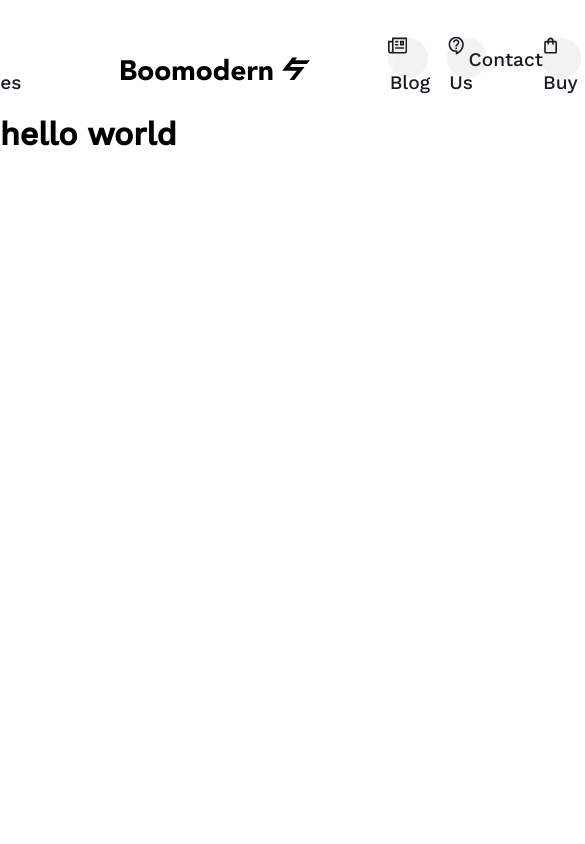
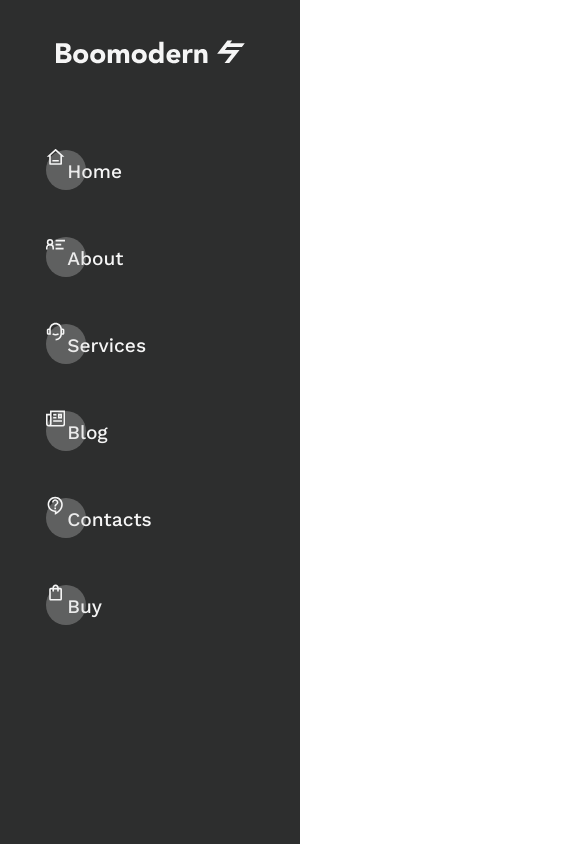
Before and after one commit to khadem-mh/boomodern, a Next.js app: page / in a window 390 px wide. Shown: the whole page, 585 px wide, since content can reach past the window. Built offline with nearby package versions, Linux system fonts and the light colour scheme.

Commit message:
handle styling navbar responsive

```diff
--- a/components/modules/Navbar/Navbar.jsx
+++ b/components/modules/Navbar/Navbar.jsx
@@ -20,7 +20,7 @@ const Navbar = () => {
             </Link>
             <ul className="navbar__left">
                 <ListItem text="Blog" children={<GrArticle />} />
-                <ListItem text="Contact Us" children={<MdOutlineContactSupport />} />
+                <ListItem text="Contacts" children={<MdOutlineContactSupport />} />
                 <ListItem text="Buy" children={<MdOutlineShoppingBag />} />
             </ul>
         </nav>
--- a/pages/index.js
+++ b/pages/index.js
@@ -3,7 +3,7 @@
 export default function Home() {
   return (
     <div>
-      <h1>hello world</h1>
+
     </div>
   );
 }
--- /dev/null
+++ b/styles/components-styles/navbar/media.css
@@ -0,0 +1,53 @@
+@media screen and (max-width: 992px) {
+
+    .navbar__parent {
+        width: 300px !important;
+        height: 100vh;
+        background-color: rgba(45, 46, 46, 1);
+        position: absolute;
+        top: 0;
+        left: 0;
+        bottom: 0;
+        flex-direction: column;
+        justify-content: unset !important;
+        overflow-y: auto;
+        direction: rtl;
+    }
+
+    .navbar__right,
+    .navbar__left {
+        width: 100%;
+        align-items: flex-end !important;
+        flex-direction: column;
+    }
+
+    .navbar__right {
+        padding-top: 5em;
+    }
+
+    .navbar__li {
+        padding: 2em 3em;
+    }
+
+    .navbar__li a {
+        color: var(--white-color) !important;
+        padding: 0 1em;
+        transition: all 300ms;
+        font-size: 1.2em;
+    }
+
+
+    .navbar__li a:hover {
+        color: lightgray !important;
+    }
+
+    .navbar__logo {
+        position: absolute;
+        top: 40px;
+        padding: 0 !important;
+    }
+
+    .navbar__logo svg path {
+        fill: var(--white-color) !important;
+    }
+}
--- a/styles/components-styles/navbar.css
+++ b/styles/components-styles/navbar/navbar.css
@@ -1,3 +1,5 @@
+@import "./media.css";
+
 .navbar__parent,
 .navbar__right,
 .navbar__left {
@@ -14,13 +16,9 @@
     justify-content: center;
 }
 
-.navbar__right {
-
+.navbar__left .navbar__li:last-child a {
+    padding-right: 0 !important;
 }
-
-.navbar__left {}
-
-.navbar__li {}
 
 .navbar__li a {
     position: relative;
@@ -35,7 +33,6 @@
 }
 
 .navbar__logo {
-    box-shadow: 0 0 10px white;
     padding: 0 5em;
 }
 
@@ -54,5 +51,4 @@
     position: absolute;
     top: -10px;
     left: -2px;
-    z-index: -1;
 }
--- a/styles/globals.css
+++ b/styles/globals.css
@@ -1,4 +1,4 @@
-@import "components-styles/navbar.css";
+@import "components-styles/navbar/navbar.css";
 @import "root.css";
 
 
```
